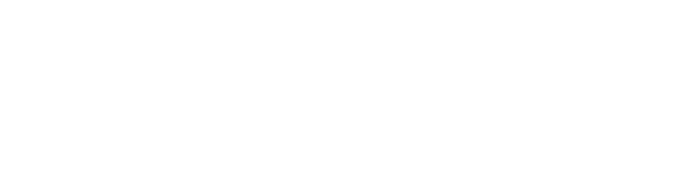
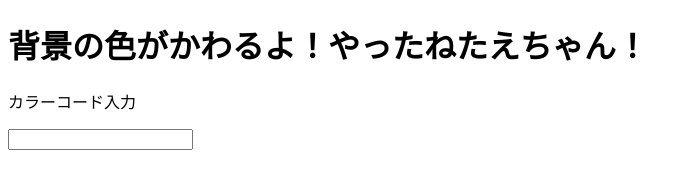
Before and after one commit to kishiura/JavascriptSample, a plain HTML site: page sample.html in a window 1280 px wide. Shown: the whole page, without its empty margins (0-691 px from the left). Drawn offline with nearby package versions, Linux system fonts and the light colour scheme.

Commit message:
html書いた〜

```diff
--- a/sample.html
+++ b/sample.html
@@ -6,6 +6,12 @@
 		<link href="http://maxcdn.bootstrapcdn.com/font-awesome/4.2.0/css/font-awesome.min.css" rel="stylesheet">
 	</head>
 	<body>
+    <h1>背景の色がかわるよ！やったねたえちゃん！</h1>
+    <div><p>カラーコード入力</p>
+    <form>
+    <input type="text" name="cc">
+    </form>
+    </div>
 		<script src="http://ajax.googleapis.com/ajax/libs/jquery/2.0.2/jquery.min.js"></script>
 		<script src="js/sample.js"></script>
 	</body>
```
